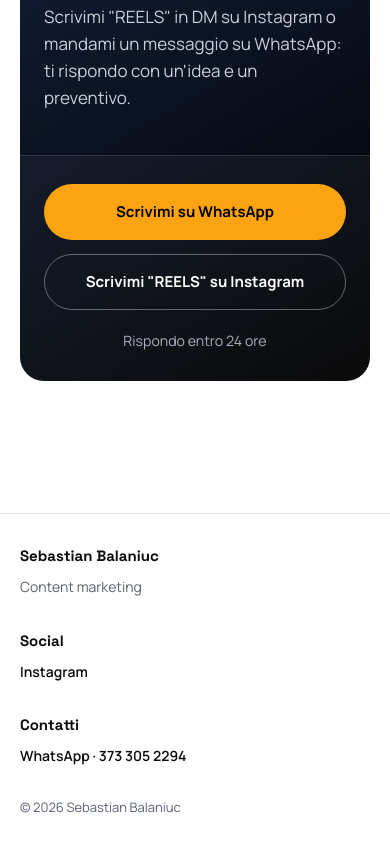
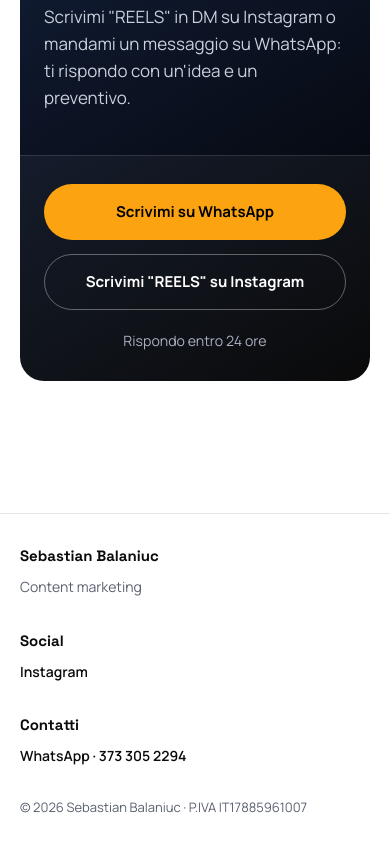
Before and after one commit to utalealessio-06/sebi-videomaker, a plain HTML site: page index.html in a window 390 px wide. Shown: the part 7960-8812 px from the top of the page. Drawn offline with Linux system fonts and the light colour scheme.

Commit message:
P.IVA nel footer; parola gialla grande anche su finestre/tablet da 861px
Co-Authored-By: Claude Opus 5.5 <noreply@anthropic.com>

```diff
--- a/index.html
+++ b/index.html
@@ -74,7 +74,7 @@ nav .btn{padding:11px 20px}
 .hero h1{font-size:clamp(38px,4.6vw,64px);margin:22px 0 22px}
 .hero h1 .l1{display:block;white-space:nowrap}
 .hero h1 .l2{display:block;white-space:nowrap;color:var(--gold);min-height:1.05em}
-@media (min-width:1021px){.hero h1{margin-bottom:0}.hero h1 .l2{font-size:2.8em;line-height:1;margin-top:.04em}.hero h1 .l2 .type::after{width:max(3px,.03em)}}
+@media (min-width:861px){.hero h1{margin-bottom:24px}.hero h1 .l2{font-size:2.8em;line-height:1;margin-top:.04em}.hero h1 .l2 .type::after{width:max(3px,.03em)}}
 .type::after{content:"";display:inline-block;width:3px;height:.82em;background:var(--gold);margin-left:8px;vertical-align:-.04em;animation:blink 1.1s steps(1) infinite}
 @keyframes blink{50%{opacity:0}}
 .hero p{font-size:19px;color:#c9cfdb;max-width:46ch;margin:0 0 32px}
@@ -365,7 +365,7 @@ footer .legal{grid-column:1/-1;font-size:13px}
     <div><b>Sebastian Balaniuc</b>Content marketing</div>
     <div><b>Social</b><a href="https://www.instagram.com/sebastianbalaniuc/" target="_blank" rel="noopener">Instagram</a></div>
     <div><b>Contatti</b><a class="wa-link" href="#" target="_blank" rel="noopener">WhatsApp · 373 305 2294</a><a class="mail-link" href="#">Email</a></div>
-    <div class="legal">© 2026 Sebastian Balaniuc<!-- · P.IVA da inserire --></div>
+    <div class="legal">© 2026 Sebastian Balaniuc · P.IVA IT17885961007</div>
   </div>
 </footer>
 
```
